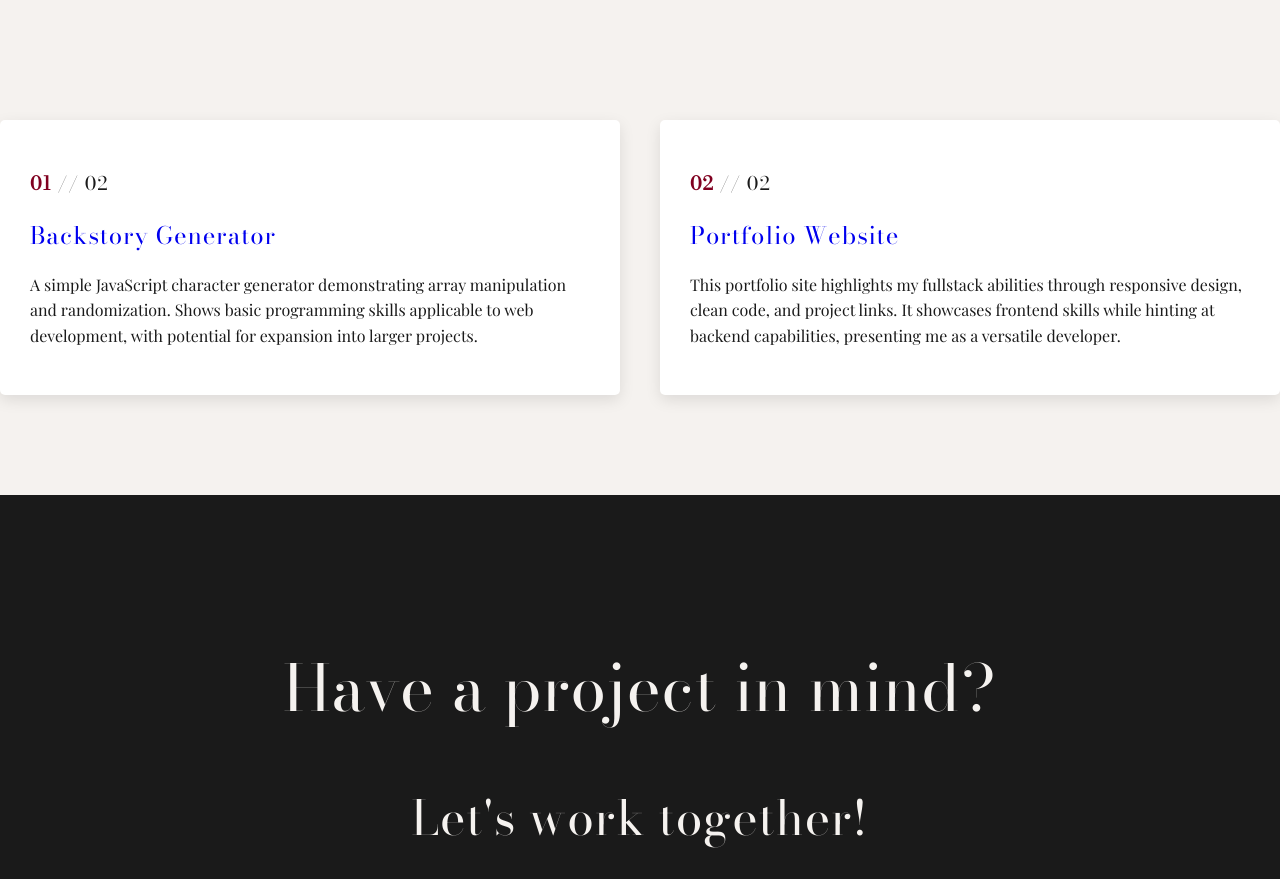
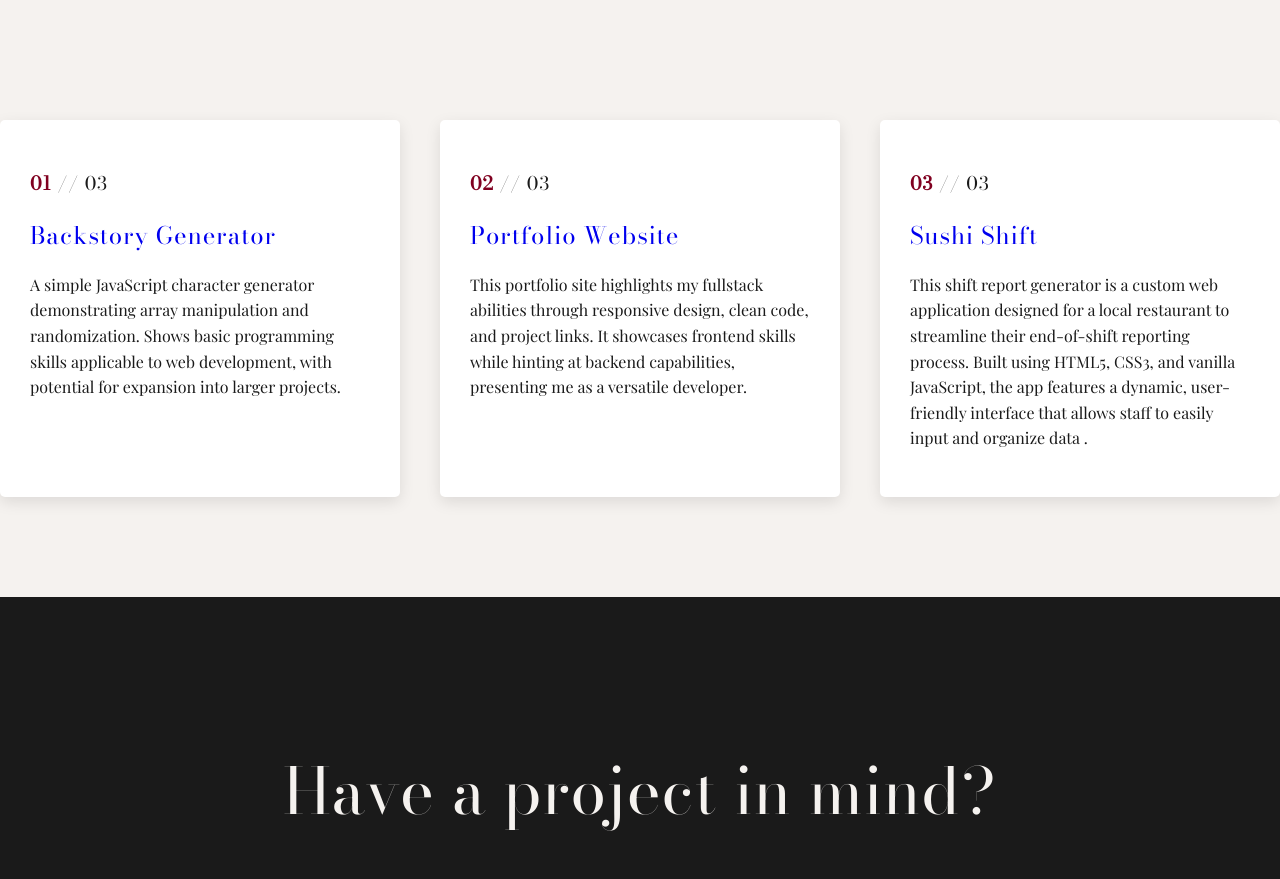
Before and after one commit to omermiter/Profile-Website, a plain HTML site: page index.html in a window 1280 px wide. Shown: the part 900-1779 px from the top of the page. Drawn offline with nearby package versions, Linux system fonts and the light colour scheme.

Commit message:
added the sushi shift project

```diff
--- a/index.html
+++ b/index.html
@@ -40,15 +40,21 @@
     <div class="projects" id="projects">
         <div class="project-list">
             <div class="project-1 project-container">
-            <h3><span class="number">01 </span>// 02</h3>
+            <h3><span class="number">01 </span>// 03</h3>
             <h1 class="project-title"><a href="https://github.com/omermiter/Random-Character-Backstory-Generator" target="_blank">Backstory Generator</a></h1>
             <p>A simple JavaScript character generator demonstrating array manipulation and randomization. Shows basic programming skills applicable to web development, with potential for expansion into larger projects.</p>
             </div>
             <div class="project-2 project-container">
-                <h3><span class="number">02 </span>// 02</h3>
+                <h3><span class="number">02 </span>// 03</h3>
                 <h1 class="project-title"><a href="https://github.com/omermiter/Profile-Website" target="_blank">Portfolio Website</a></h1>
                 <p>This portfolio site highlights my fullstack abilities through responsive design, clean code, and project links. It showcases frontend skills while hinting at backend capabilities, presenting me as a versatile developer.</p>
             </div>
+            <div class="project-3 project-container">
+                <h3><span class="number">03 </span>// 03</h3>
+                <h1 class="project-title"><a href="https://sushi-shift.onrender.com/" target="_blank">Sushi Shift</a></h1>
+                <p>This shift report generator is a custom web application designed for a local restaurant to streamline their end-of-shift reporting process. Built using HTML5, CSS3, and vanilla JavaScript, the app features a dynamic, user-friendly interface that allows staff to easily input and organize data .</p>
+            </div>
+
         </div>
     </div>
     <diV class="contact-container" id="contact-container">
```
